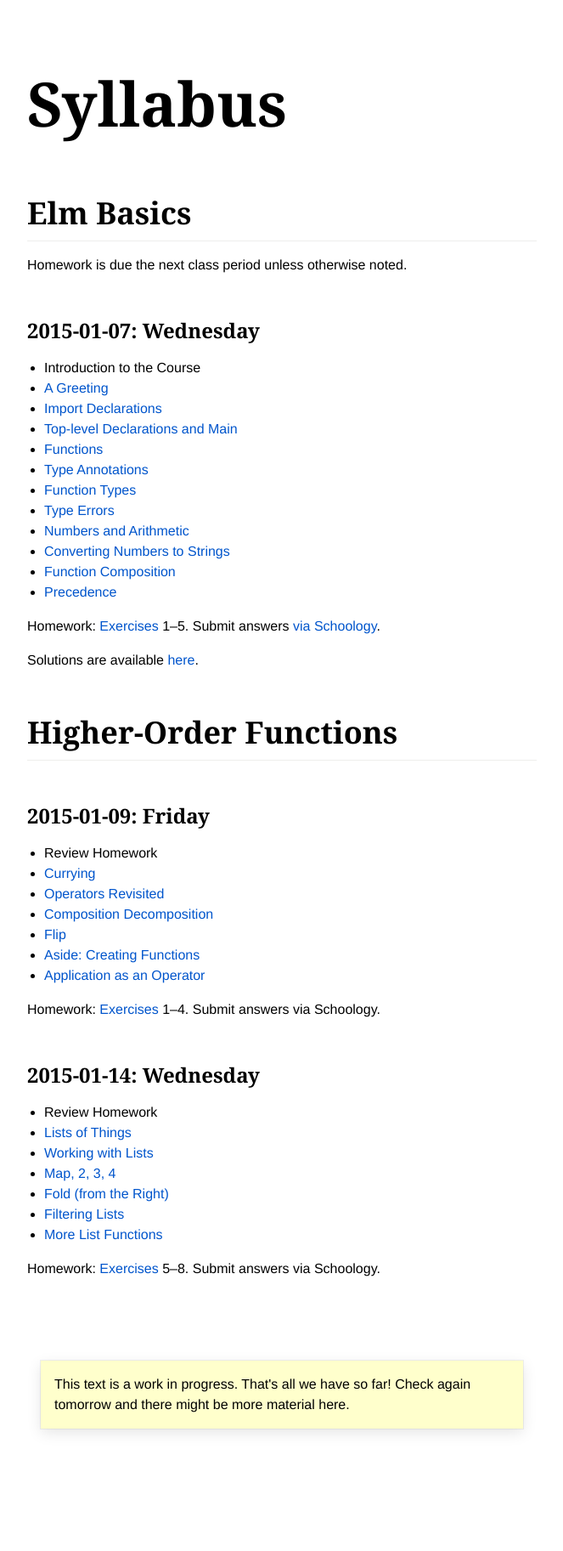
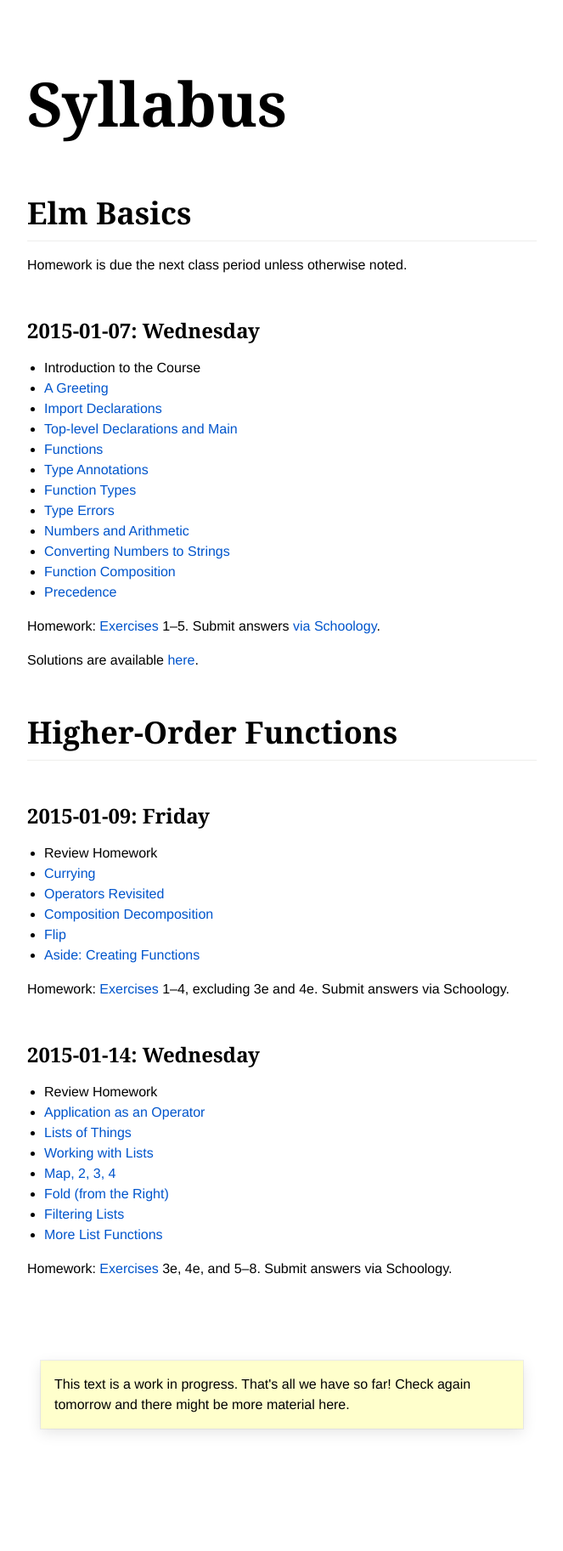
Before and after one commit to ca-elm/syllabus, a Jekyll site: the page built from index.md, in a window 1280 px wide. Shown: the whole page at 85% size, without its empty margins (308-971 px from the left). Built offline with Jekyll 4.4.1, drawn with Linux system fonts in a browser that asks for light colours; Markdown is read by kramdown in place of the engine named in the settings.

Commit message:
Fix homeworks and topics

```diff
--- a/index.md
+++ b/index.md
@@ -36,13 +36,13 @@ Solutions are available [here](solutions.html).
 - [Composition Decomposition](https://ca-elm.github.io/book/#higher-order-functions-composition-decomposition)
 - [Flip](https://ca-elm.github.io/book/#higher-order-functions-flip)
 - [Aside: Creating Functions](https://ca-elm.github.io/book/#higher-order-functions-aside-creating-functions)
-- [Application as an Operator](https://ca-elm.github.io/book/#higher-order-functions-application-as-an-operator)
 
-Homework: [Exercises](https://ca-elm.github.io/book/#higher-order-functions-exercises) 1–4. Submit answers via Schoology.
+Homework: [Exercises](https://ca-elm.github.io/book/#higher-order-functions-exercises) 1–4, excluding 3e and 4e. Submit answers via Schoology.
 
 ## 2015-01-14: Wednesday
 
 - Review Homework
+- [Application as an Operator](https://ca-elm.github.io/book/#higher-order-functions-application-as-an-operator)
 - [Lists of Things](https://ca-elm.github.io/book/#higher-order-functions-lists-of-things)
 - [Working with Lists](https://ca-elm.github.io/book/#higher-order-functions-working-with-lists)
 - [Map, 2, 3, 4](https://ca-elm.github.io/book/#higher-order-functions-map-2-3-4)
@@ -50,6 +50,6 @@ Homework: [Exercises](https://ca-elm.github.io/book/#higher-order-functions-exer
 - [Filtering Lists](https://ca-elm.github.io/book/#higher-order-functions-filtering-lists)
 - [More List Functions](https://ca-elm.github.io/book/#higher-order-functions-more-list-functions)
 
-Homework: [Exercises](https://ca-elm.github.io/book/#higher-order-functions-exercises) 5–8. Submit answers via Schoology.
+Homework: [Exercises](https://ca-elm.github.io/book/#higher-order-functions-exercises) 3e, 4e, and 5–8. Submit answers via Schoology.
 
 <div class="container"><p class="progress"></p></div>
```
